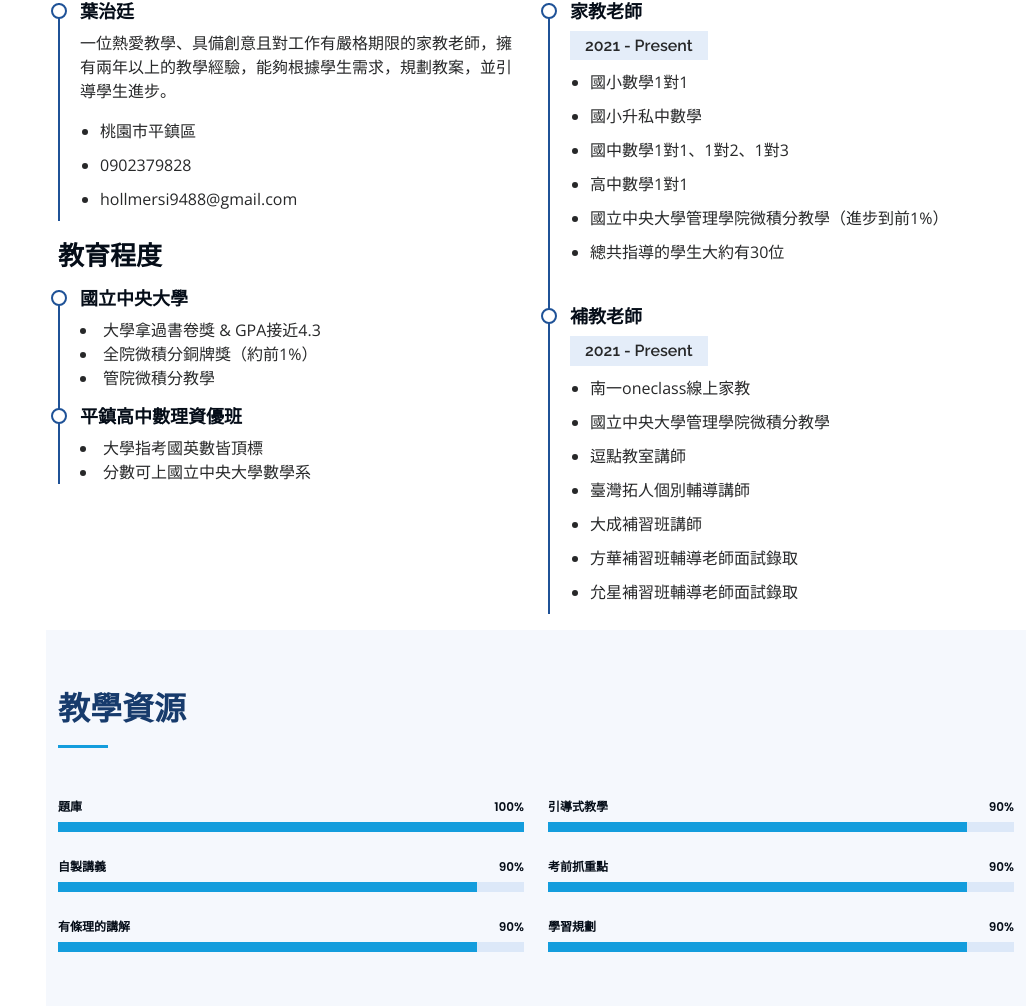
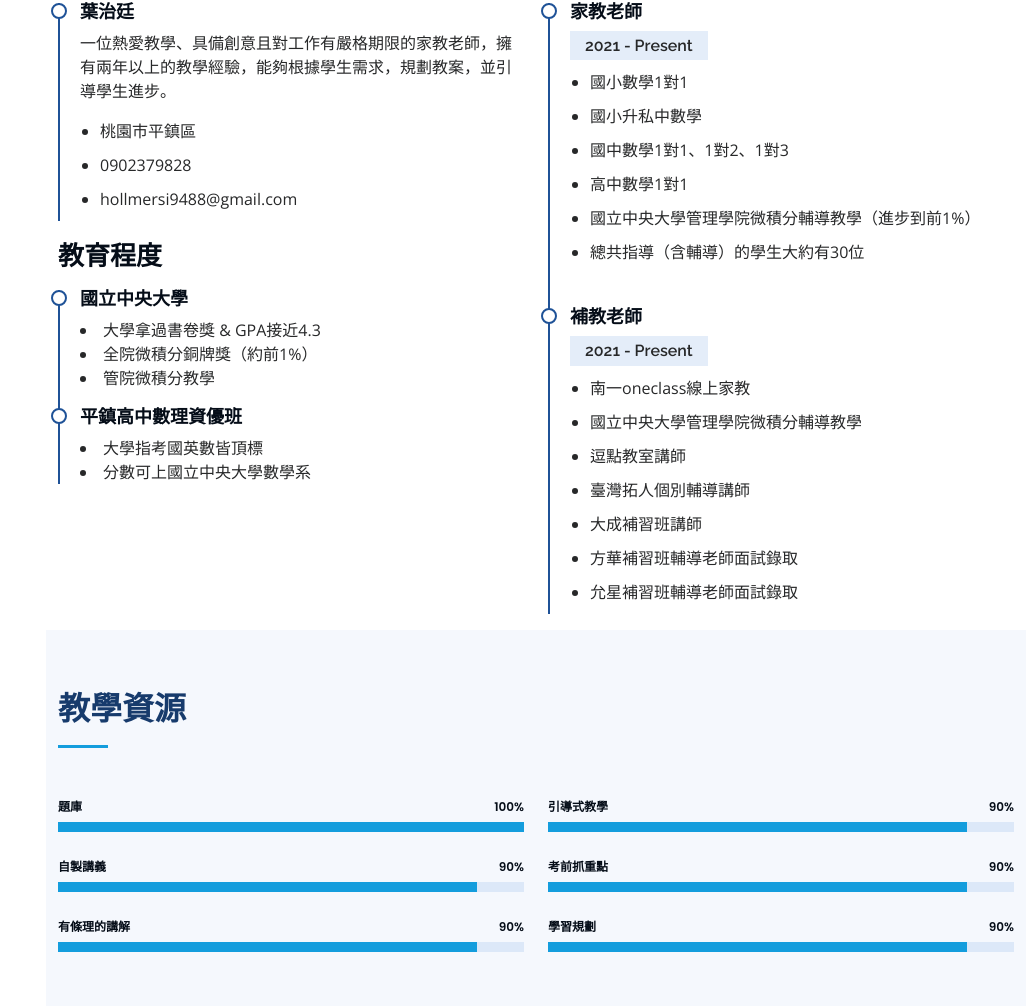
Before and after one commit to Hollmersi/Hollmersi.github.io, a plain HTML site: page index.html in a window 1280 px wide. Shown: the part 1526-2532 px from the top of the page, without its empty margins (254-1280 px from the left). Drawn offline with nearby package versions, Linux system fonts and the light colour scheme.

Commit message:
Add files via upload

```diff
--- a/index.html
+++ b/index.html
@@ -172,8 +172,8 @@
                 <li>國小升私中數學 </li>
                 <li>國中數學1對1、1對2、1對3</li>
                 <li>高中數學1對1</li>
-                <li>國立中央大學管理學院微積分教學（進步到前1%）</li>
-                <li>總共指導的學生大約有30位</li>
+                <li>國立中央大學管理學院微積分輔導教學（進步到前1%）</li>
+                <li>總共指導（含輔導）的學生大約有30位</li>
               </ul>
             </div>
             <div class="resume-item">
@@ -182,7 +182,7 @@
 
               <ul>
                 <li>南一oneclass線上家教</li>
-                <li>國立中央大學管理學院微積分教學</li>
+                <li>國立中央大學管理學院微積分輔導教學</li>
                 <li>逗點教室講師</li>
                 <li>臺灣拓人個別輔導講師</li>
                 <li>大成補習班講師</li>
```
